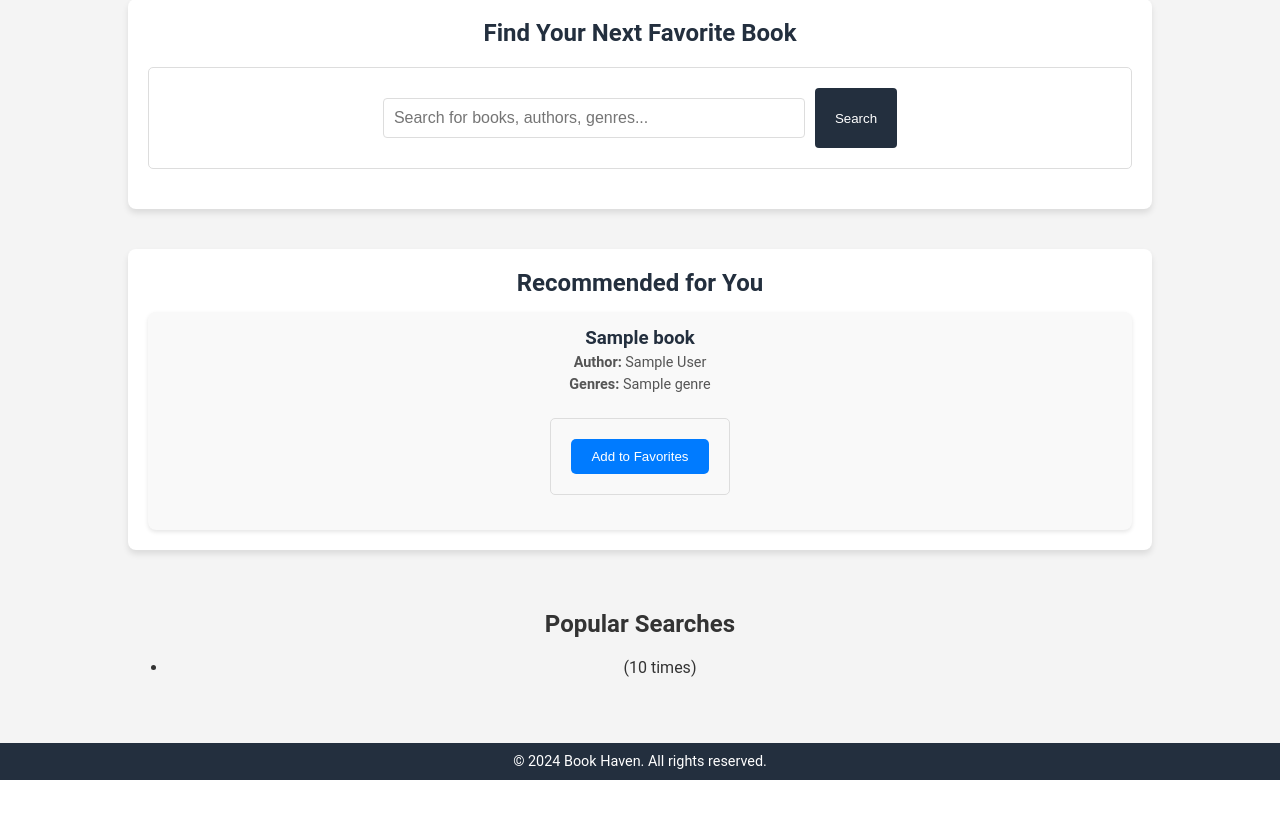
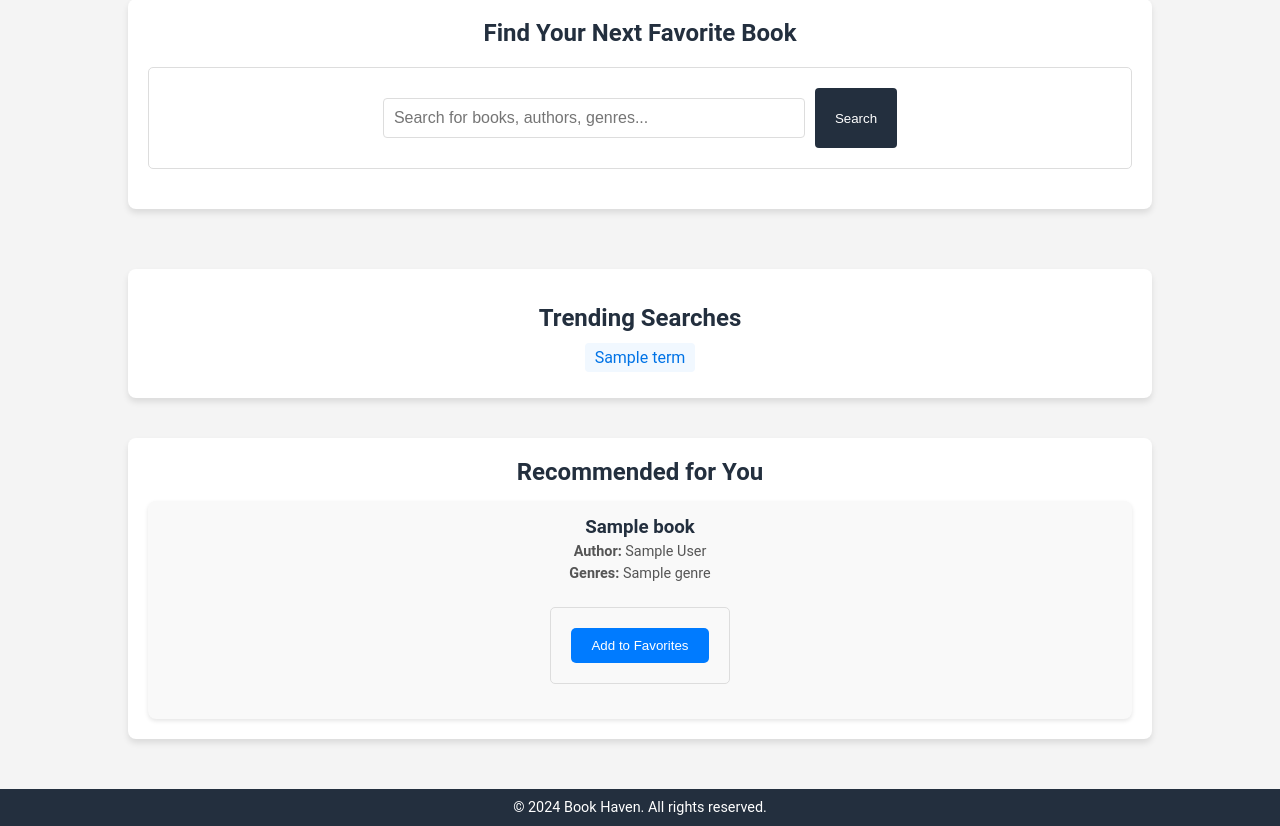
Before and after one commit to Mihov01/BookSearchEngine, a Python web app: template templates/dashboard.html in a window 1280 px wide. Shown: the part 95-921 px from the top of the page. Before the commit the page ends 875 px from the top, so only its background shows below. Run offline with Jinja, Linux system fonts and the light colour scheme; the template is opened without the code that fills it: most values are stand-ins (such as "Sample title", 1, 10 or a date in 2020).

Commit message:
add popu;ar searches

```diff
--- a/templates/dashboard.html
+++ b/templates/dashboard.html
@@ -23,6 +23,42 @@
             display: flex;
             justify-content: space-between;
             align-items: center;
+        }
+
+        #popular-searches {
+            background: #fff;
+            padding: 15px;
+            border-radius: 8px;
+            box-shadow: 0 4px 6px rgba(0, 0, 0, 0.1);
+            margin-top: 20px;
+            text-align: center;
+        }
+
+        #popular-searches h2 {
+            color: #232f3e;
+            margin-bottom: 10px;
+        }
+
+        #popular-searches ul {
+            list-style: none;
+            padding: 0;
+            display: flex;
+            justify-content: center;
+            gap: 15px;
+            flex-wrap: wrap;
+        }
+
+        #popular-searches li a {
+            text-decoration: none;
+            color: #0073e6;
+            padding: 5px 10px;
+            background: #f1f8ff;
+            border-radius: 4px;
+            transition: background 0.3s;
+        }
+
+        #popular-searches li a:hover {
+            background: #cce4ff;
         }
 
         header h1 {
@@ -181,6 +217,19 @@
             </form>
         </section>
 
+        <section id="popular-searches">
+            <h2>Trending Searches</h2>
+            <ul>
+                {% if popular_searches %}
+                    {% for term in popular_searches %}
+                        <li><a href="{{ url_for('search', query=term) }}">{{ term }}</a></li>
+                    {% endfor %}
+                {% else %}
+                    <li>No trending searches available yet.</li>
+                {% endif %}
+            </ul>
+        </section>
+
         <section id="recommendations">
             <h2>Recommended for You</h2>
             <ul>
@@ -207,15 +256,6 @@
                 {% endfor %}
             </ul>
         </section>
-
-        <section id="popular-searches">
-            <h2>Popular Searches</h2>
-            <ul>
-                {% for search in popular_searches %}
-                <li>{{ search.search_query }} ({{ search.frequency }} times)</li>
-                {% endfor %}
-            </ul>
-        </section>
     </main>
 
     <footer>
```
Also changed, not shown: app.py (+60 -3 lines), static/style.css (renamed from templates/static/style.css).
